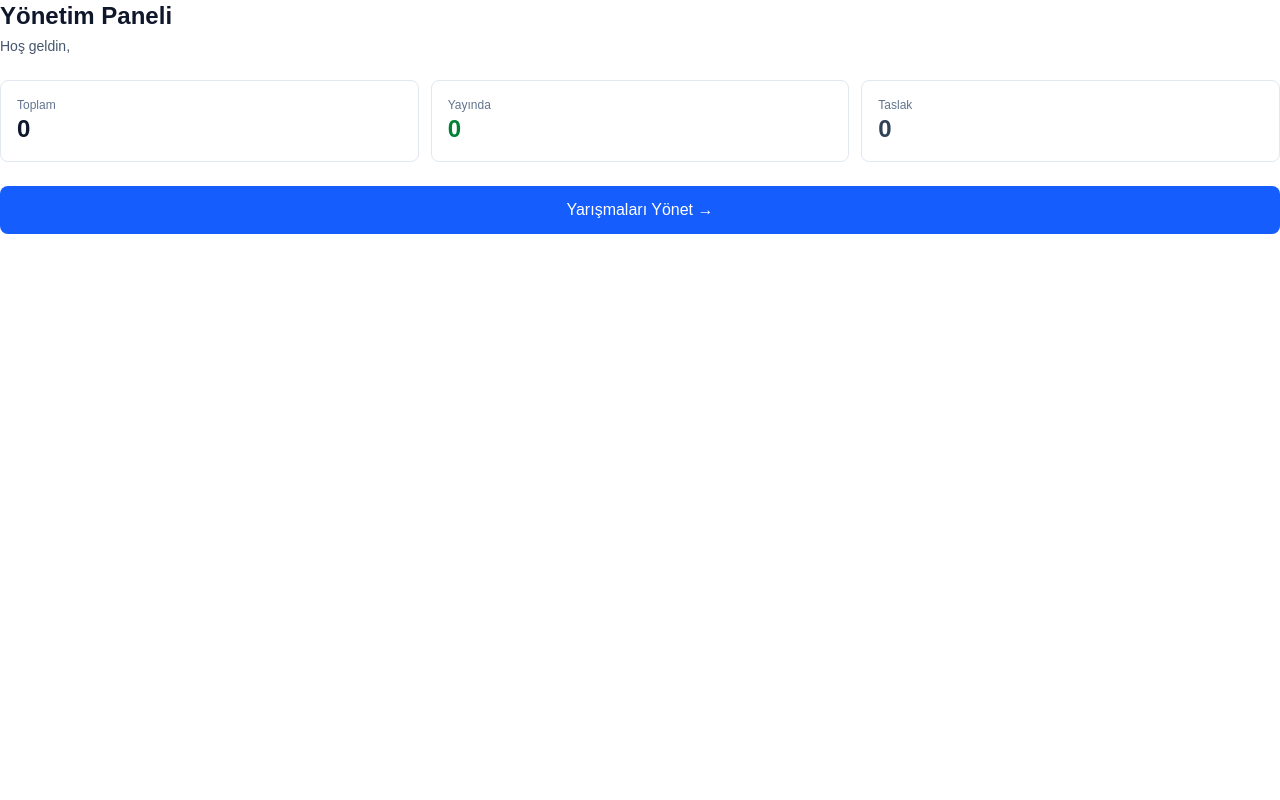
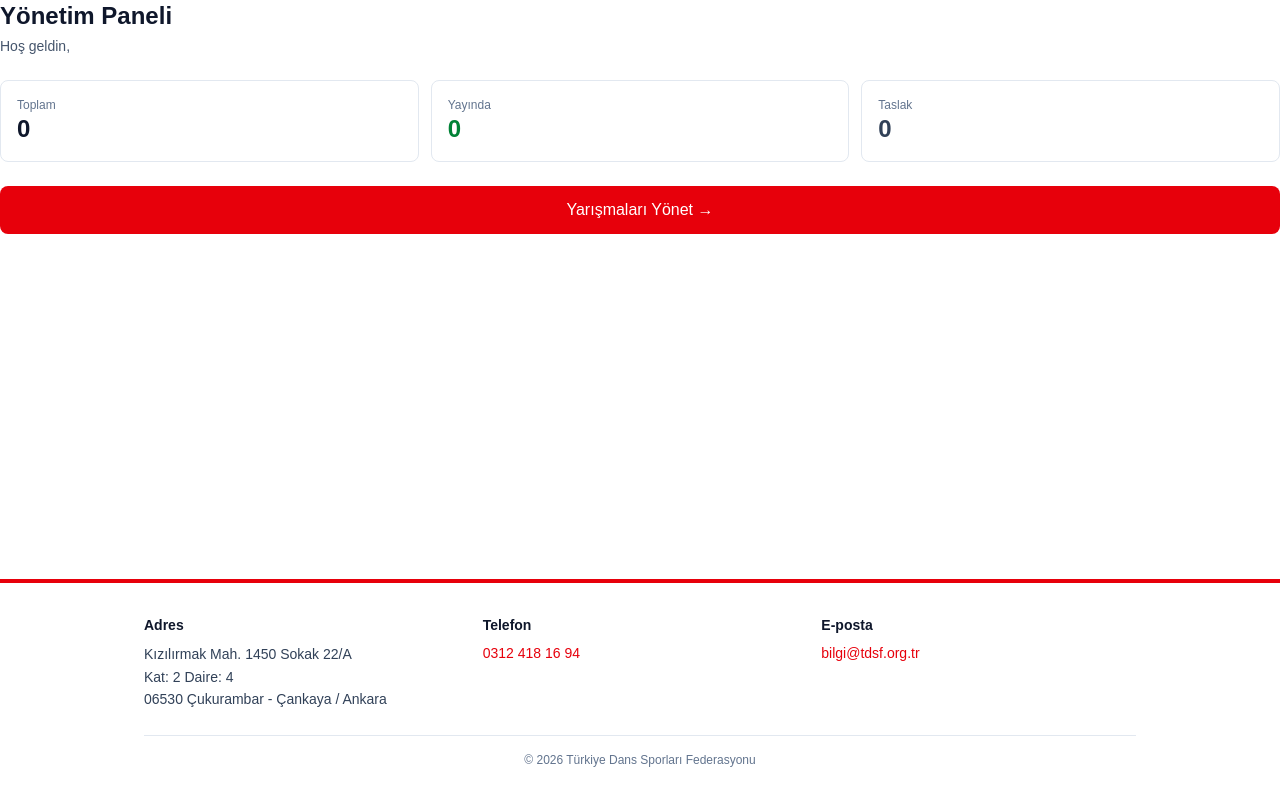
Before and after one commit to rainakara83-sudo/tdsf-yarismalar, a Next.js app: page /admin in a window 1280 px wide. Built offline with nearby package versions, Linux system fonts and the light colour scheme; no server answers; the database is empty.

Commit message:
feat: TDSF logosu, footer (iletişim), kırmızı-beyaz tema

```diff
--- a/src/app/admin/login/LoginForm.tsx
+++ b/src/app/admin/login/LoginForm.tsx
@@ -26,7 +26,7 @@ export default function LoginForm() {
           type="email"
           required
           autoComplete="email"
-          className="w-full border border-slate-300 rounded px-3 py-2 text-sm focus:outline-none focus:ring-2 focus:ring-blue-500"
+          className="w-full border border-slate-300 rounded px-3 py-2 text-sm focus:outline-none focus:ring-2 focus:ring-red-500"
         />
       </div>
       <div>
@@ -42,7 +42,7 @@ export default function LoginForm() {
           type="password"
           required
           autoComplete="current-password"
-          className="w-full border border-slate-300 rounded px-3 py-2 text-sm focus:outline-none focus:ring-2 focus:ring-blue-500"
+          className="w-full border border-slate-300 rounded px-3 py-2 text-sm focus:outline-none focus:ring-2 focus:ring-red-500"
         />
       </div>
 
@@ -55,7 +55,7 @@ export default function LoginForm() {
       <button
         type="submit"
         disabled={isPending}
-        className="w-full bg-blue-600 text-white py-2 rounded text-sm font-medium hover:bg-blue-700 disabled:opacity-50"
+        className="w-full bg-red-600 text-white py-2 rounded text-sm font-medium hover:bg-red-700 disabled:opacity-50"
       >
         {isPending ? "Giriş yapılıyor..." : "Giriş Yap"}
       </button>
--- a/src/app/admin/page.tsx
+++ b/src/app/admin/page.tsx
@@ -49,7 +49,7 @@ export default async function AdminPage() {
 
       <Link
         href="/admin/yarismalar"
-        className="block bg-blue-600 text-white text-center py-3 rounded-lg font-medium hover:bg-blue-700"
+        className="block bg-red-600 text-white text-center py-3 rounded-lg font-medium hover:bg-red-700"
       >
         Yarışmaları Yönet →
       </Link>
--- a/src/app/admin/yarismalar/YarismaForm.tsx
+++ b/src/app/admin/yarismalar/YarismaForm.tsx
@@ -235,7 +235,7 @@ export default function YarismaForm({
       <div className="flex gap-2 pt-2 border-t border-slate-200">
         <button
           type="submit"
-          className="bg-blue-600 text-white px-4 py-2 rounded text-sm font-medium hover:bg-blue-700"
+          className="bg-red-600 text-white px-4 py-2 rounded text-sm font-medium hover:bg-red-700"
         >
           {submitLabel}
         </button>
@@ -252,7 +252,7 @@ export default function YarismaForm({
 }
 
 const inputCls =
-  "w-full border border-slate-300 rounded px-3 py-2 text-sm focus:outline-none focus:ring-2 focus:ring-blue-500";
+  "w-full border border-slate-300 rounded px-3 py-2 text-sm focus:outline-none focus:ring-2 focus:ring-red-500";
 
 function Alan({
   label,
--- a/src/app/admin/yarismalar/page.tsx
+++ b/src/app/admin/yarismalar/page.tsx
@@ -74,7 +74,7 @@ export default async function AdminYarismalarPage() {
         </div>
         <Link
           href="/admin/yarismalar/yeni"
-          className="bg-blue-600 text-white px-4 py-2 rounded text-sm font-medium hover:bg-blue-700"
+          className="bg-red-600 text-white px-4 py-2 rounded text-sm font-medium hover:bg-red-700"
         >
           + Yeni Yarışma
         </Link>
--- a/src/app/layout.tsx
+++ b/src/app/layout.tsx
@@ -1,6 +1,7 @@
 import type { Metadata } from "next";
 import { Geist, Geist_Mono } from "next/font/google";
 import "./globals.css";
+import Footer from "@/components/Footer";
 
 const geistSans = Geist({
   variable: "--font-geist-sans",
@@ -13,8 +14,9 @@ const geistMono = Geist_Mono({
 });
 
 export const metadata: Metadata = {
-  title: "Create Next App",
-  description: "Generated by create next app",
+  title: "TDSF - Türkiye Dans Sporları Federasyonu",
+  description:
+    "Türkiye Dans Sporları Federasyonu yarışma takvimi ve detayları.",
 };
 
 export default function RootLayout({ children }: LayoutProps<"/">) {
@@ -23,7 +25,10 @@ export default function RootLayout({ children }: LayoutProps<"/">) {
       lang="tr"
       className={`${geistSans.variable} ${geistMono.variable} h-full antialiased`}
     >
-      <body className="min-h-full flex flex-col">{children}</body>
+      <body className="min-h-full flex flex-col bg-white">
+        <div className="flex-1">{children}</div>
+        <Footer />
+      </body>
     </html>
   );
 }
--- a/src/app/page.tsx
+++ b/src/app/page.tsx
@@ -3,6 +3,7 @@ import { createClient } from "@/lib/supabase/server";
 export const runtime = "nodejs";
 import FiltersBar, { type FilterOption } from "@/components/FiltersBar";
 import Sekmeler from "@/components/Sekmeler";
+import Logo from "@/components/Logo";
 import Link from "next/link";
 
 type UlkeRelation = { ad: string; kod: string | null } | { ad: string; kod: string | null }[] | null;
@@ -173,14 +174,17 @@ export default async function Home({
   return (
     <main className="min-h-screen bg-white text-slate-900 px-4 py-8 max-w-3xl mx-auto">
       <Sekmeler aktif="liste" />
-      <header className="mb-6">
-        <h1 className="text-3xl font-bold">Yaklaşan Dans Yarışmaları</h1>
-        <p className="text-slate-600 mt-2">
-          Türkiye Dans Sporları Federasyonu
-        </p>
-        <p className="text-sm text-slate-500 mt-2">
-          {filtreli.length} yarışma bulundu
-        </p>
+      <header className="mb-6 flex items-center gap-4">
+        <Logo size={56} />
+        <div>
+          <h1 className="text-3xl font-bold">Yaklaşan Dans Yarışmaları</h1>
+          <p className="text-slate-600 mt-1">
+            Türkiye Dans Sporları Federasyonu
+          </p>
+          <p className="text-sm text-slate-500 mt-1">
+            {filtreli.length} yarışma bulundu
+          </p>
+        </div>
       </header>
 
       <FiltersBar
@@ -284,7 +288,7 @@ function AktifFiltreEtiketleri({
       {etiketler.map((e) => (
         <span
           key={e}
-          className="text-xs bg-blue-50 text-blue-700 border border-blue-200 rounded-full px-2 py-1"
+          className="text-xs bg-red-50 text-red-700 border border-red-200 rounded-full px-2 py-1"
         >
           {e}
         </span>
--- a/src/app/yarisma/[id]/page.tsx
+++ b/src/app/yarisma/[id]/page.tsx
@@ -150,7 +150,7 @@ export default async function YarismaDetay({
       ? "bg-red-100 text-red-800 border border-red-300"
       : uyari?.tip === "sari"
       ? "bg-amber-100 text-amber-800 border border-amber-300"
-      : "bg-blue-100 text-blue-800 border border-blue-300";
+      : "bg-red-100 text-red-800 border border-red-300";
 
   return (
     <main className="min-h-screen bg-white text-slate-900 px-4 py-8 max-w-3xl mx-auto">
@@ -242,7 +242,7 @@ export default async function YarismaDetay({
                 href={yarisma.kayit_linki}
                 target="_blank"
                 rel="noopener noreferrer"
-                className="inline-block bg-blue-600 text-white px-4 py-2 rounded text-sm font-medium hover:bg-blue-700"
+                className="inline-block bg-red-600 text-white px-4 py-2 rounded text-sm font-medium hover:bg-red-700"
               >
                 Kayıt Ol
               </a>
--- a/src/components/FiltersBar.tsx
+++ b/src/components/FiltersBar.tsx
@@ -114,7 +114,7 @@ export default function FiltersBar({
                 onClick={() => toggleListe(dallarSecili, d.id, setDallarSecili)}
                 className={`text-xs px-2 py-1.5 rounded border text-left transition ${
                   secili
-                    ? "bg-blue-600 text-white border-blue-600"
+                    ? "bg-red-600 text-white border-red-600"
                     : "bg-white text-slate-700 border-slate-300 hover:border-slate-400"
                 }`}
               >
@@ -139,7 +139,7 @@ export default function FiltersBar({
                 onClick={() => toggleListe(yasSecili, yg.id, setYasSecili)}
                 className={`text-xs px-2 py-1.5 rounded border text-left transition ${
                   secili
-                    ? "bg-blue-600 text-white border-blue-600"
+                    ? "bg-red-600 text-white border-red-600"
                     : "bg-white text-slate-700 border-slate-300 hover:border-slate-400"
                 }`}
               >
@@ -190,7 +190,7 @@ export default function FiltersBar({
       <div className="flex items-center gap-3 pt-2">
         <button
           type="submit"
-          className="bg-blue-600 text-white px-4 py-2 rounded text-sm font-medium hover:bg-blue-700"
+          className="bg-red-600 text-white px-4 py-2 rounded text-sm font-medium hover:bg-red-700"
         >
           Filtrele
         </button>
--- /dev/null
+++ b/src/components/Footer.tsx
@@ -0,0 +1,44 @@
+export default function Footer() {
+  return (
+    <footer className="bg-white border-t-4 border-red-600 mt-12">
+      <div className="max-w-5xl mx-auto px-4 py-8">
+        <div className="grid grid-cols-1 sm:grid-cols-3 gap-6 text-sm text-slate-700">
+          <div>
+            <h3 className="font-semibold text-slate-900 mb-2">Adres</h3>
+            <p className="leading-relaxed">
+              Kızılırmak Mah. 1450 Sokak 22/A
+              <br />
+              Kat: 2 Daire: 4
+              <br />
+              06530 Çukurambar - Çankaya / Ankara
+            </p>
+          </div>
+
+          <div>
+            <h3 className="font-semibold text-slate-900 mb-2">Telefon</h3>
+            <a
+              href="tel:+903124181694"
+              className="text-red-600 hover:text-red-700 hover:underline"
+            >
+              0312 418 16 94
+            </a>
+          </div>
+
+          <div>
+            <h3 className="font-semibold text-slate-900 mb-2">E-posta</h3>
+            <a
+              href="mailto:bilgi@tdsf.org.tr"
+              className="text-red-600 hover:text-red-700 hover:underline break-all"
+            >
+              bilgi@tdsf.org.tr
+            </a>
+          </div>
+        </div>
+
+        <div className="mt-6 pt-4 border-t border-slate-200 text-center text-xs text-slate-500">
+          © 2026 Türkiye Dans Sporları Federasyonu
+        </div>
+      </div>
+    </footer>
+  );
+}
--- /dev/null
+++ b/src/components/Logo.tsx
@@ -0,0 +1,20 @@
+import Image from "next/image";
+
+type LogoProps = {
+  size?: number;
+};
+
+export default function Logo({ size = 48 }: LogoProps) {
+  return (
+    <Image
+      src="/logo.png"
+      alt="TDSF Dans Sporları Federasyonu"
+      width={size}
+      height={size}
+      className="h-12 w-auto"
+      style={{ height: `${size}px`, width: "auto" }}
+      priority
+      unoptimized
+    />
+  );
+}
--- a/src/components/Sekmeler.tsx
+++ b/src/components/Sekmeler.tsx
@@ -4,7 +4,7 @@ export default function Sekmeler({ aktif }: { aktif: "liste" | "takvim" }) {
   const cls = (a: "liste" | "takvim") =>
     `px-4 py-2 text-sm font-medium border-b-2 ${
       aktif === a
-        ? "border-blue-600 text-blue-700"
+        ? "border-red-600 text-red-700"
         : "border-transparent text-slate-600 hover:text-slate-900"
     }`;
   return (
--- a/src/components/TakvimGun.tsx
+++ b/src/components/TakvimGun.tsx
@@ -57,7 +57,7 @@ export default function TakvimGun({
         <span
           className={`inline-flex items-center justify-center text-xs ${
             isToday
-              ? "bg-blue-600 text-white rounded-full w-5 h-5 font-bold"
+              ? "bg-red-600 text-white rounded-full w-5 h-5 font-bold"
               : ""
           }`}
         >
@@ -72,7 +72,7 @@ export default function TakvimGun({
             className={`block px-1.5 py-0.5 rounded text-[10px] leading-tight truncate cursor-pointer hover:opacity-80 ${
               y.gecmis
                 ? "bg-slate-100 text-slate-500"
-                : "bg-blue-100 text-blue-800"
+                : "bg-red-100 text-red-800"
             }`}
             title={`${y.ad} (${y.ulkeAd})`}
           >
```
